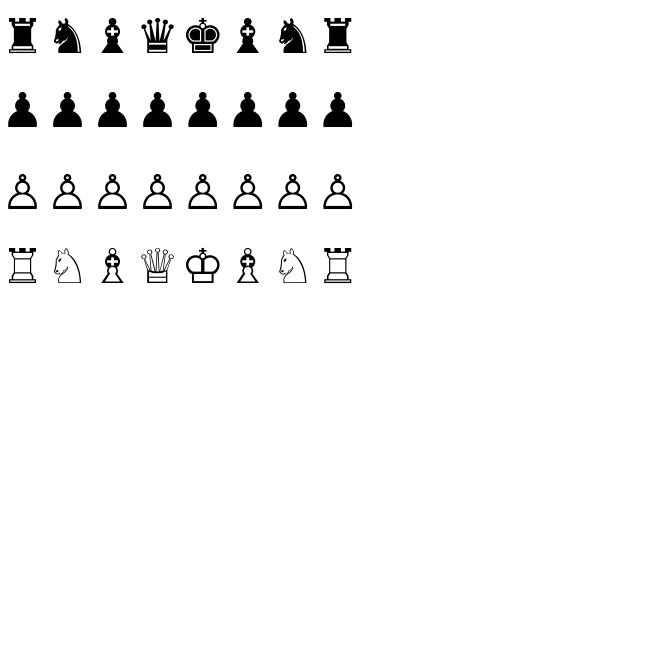
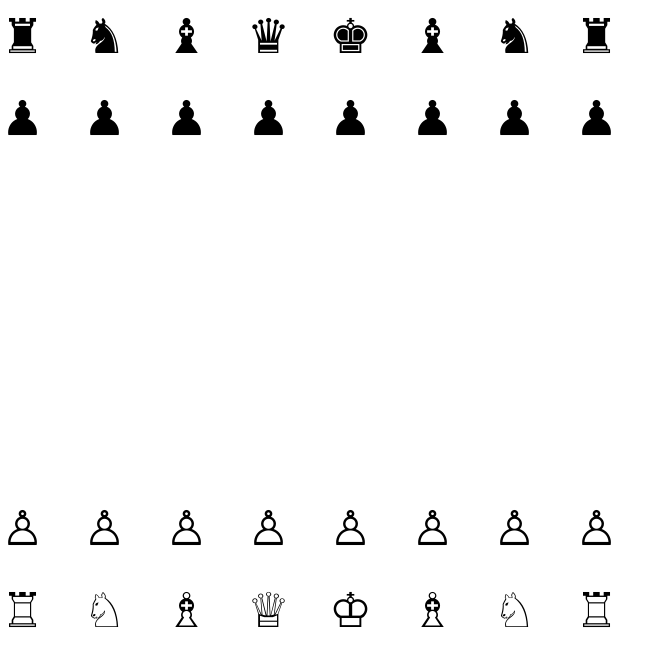
Before and after one commit to gabjuh/chess-react, a React (Vite) app: page / in a window 1280 px wide. Shown: the top 666 px of the page, without its empty margins (0-666 px from the left). Built offline with nearby package versions, Linux system fonts and the light colour scheme.

Commit message:
create Piece component split field to field and piece

```diff
--- a/src/conponents/Board.tsx
+++ b/src/conponents/Board.tsx
@@ -1,6 +1,7 @@
 import { useState } from 'react';
 
 import Field from './Field';
+import Piece from './Piece';
 
 import type { ChessPiece } from '../App';
 interface BoardType {
@@ -48,6 +49,7 @@ const possibleMoves = {
 const Board: React.FC<BoardType> = ({ gameState }) => {
   // This setting can hide or show the coords for dev purposes
   const isShowingCoords: boolean = false;
+  const fieldSize: number = 80;
 
   // States for holding the selected piece and its possible moves
   const [selectedPiece, setSelectedPiece] = useState<number[]>([]);
@@ -72,6 +74,37 @@ const Board: React.FC<BoardType> = ({ gameState }) => {
   };
 
   return (
+    <>
+      {/* Overlay */}
+      <div
+        style={{
+          width: `${8 * fieldSize + 8 * 2}px`,
+          height: `${8 * fieldSize + 8 * 2}px`
+        }}
+        className="absolute top-0 mx-auto left-0 right-0 z-10">
+          {gameState.map((row, i) => (
+            <tr key={i}>
+              {row.map((piece, j) => (
+                <td key={j} className="chess-piece">
+                  <Piece
+                    piece={piece}
+                    coords={[i, j]}
+                    isSelected={selectedPiece.toString() === [i, j].toString()}
+                    handlePieceClick={handlePieceClick}
+                    isHighlighted={possibleCoords.some(
+                      (coord) => coord[0] === i && coord[1] === j
+                    )}
+                    isMoveable={possibleCoords.length > 0}
+                    fieldSize={fieldSize}
+                  />
+                </td>
+              ))}
+            </tr>
+          ))}
+
+      </div>
+
+      {/* Board */}
       <table className="mx-auto mt-0">
         <tbody>
           {gameState.map((row, i) => (
@@ -79,16 +112,10 @@ const Board: React.FC<BoardType> = ({ gameState }) => {
               {row.map((piece, j) => (
                 <td key={j} className="chess-piece">
                   <Field
-                  piece={piece}
                     isDark={i % 2 === 0 ? j % 2 !== 0 : j % 2 === 0}
                     coords={[i, j]}
-                  isSelected={selectedPiece.toString() === [i, j].toString()}
-                  handlePieceClick={handlePieceClick}
-                  isHighlighted={possibleCoords.some(
-                    (coord) => coord[0] === i && coord[1] === j
-                  )}
                     isShowingChords={isShowingCoords}
-                  isMoveable={possibleCoords.length > 0}
+                    fieldSize={fieldSize}
                   />
                 </td>
               ))}
@@ -96,6 +123,7 @@ const Board: React.FC<BoardType> = ({ gameState }) => {
           ))}
         </tbody>
       </table>
+    </>
   );
 };
 
--- a/src/conponents/Field.tsx
+++ b/src/conponents/Field.tsx
@@ -1,49 +1,28 @@
-import type { ChessPiece } from '../App';
 
-interface FieldType  {
-  piece: ChessPiece;
+interface Field  {
   isDark: boolean;
   coords: number[];
-  isSelected: boolean;
-  handlePieceClick: (coords: number[]) => void;
-  isHighlighted: boolean;
   isShowingChords: boolean;
-  isMoveable: boolean;
+  fieldSize: number;
 }
 
-const Field: React.FC<FieldType> = ({
-  piece,
+const Field: React.FC<Field> = ({
   isDark,
   coords,
-  isSelected,
-  handlePieceClick,
-  isHighlighted,
   isShowingChords,
-  isMoveable,
+  fieldSize
 }) => {
-
-  // This handler sets the clicked pieces coords, if there is one
-  // and removes selection, if we click on an empty field
-  const clickHandler = () => {
-    handlePieceClick(piece ? coords : []);
-    // Here should we add the method for moving the piece
-    isHighlighted && console.log(`Move piece here: ${coords}`);
-  }
 
   return (
     <div
-      onClick={clickHandler}
-      className={`select-none relative w-20 h-20 text-white text-center box-border transition-all ease-in-out duration-150 ${piece ? 'cursor-pointer hover:bg-gray-400' : ''} ${isDark ? 'bg-gray-600' : 'bg-gray-500'} ${isHighlighted ? 'cursor-pointer before:bg-green-600 before:opacity-30 before:content-[""] before:w-full before:h-full before:block' : ''} `}>
+      style={{
+        width: `${fieldSize}px`,
+        height: `${fieldSize}px`
+      }}
+      className={`select-none relative text-white text-center box-border transition-all ease-in-out duration-150 ${isDark ? 'bg-gray-600' : 'bg-gray-500'} `}>
 
       {/* It shows coords for dev purposes, if enabled */}
       {isShowingChords && <div className="absolute text-[.8rem] right-1 top-1">{`[${coords[0]}/${coords[1]}]`}</div>}
-
-      {/* Overlay for border */}
-      <div className={`block absolute transition-all duration-150 ease-in-out ${isSelected ? isMoveable ? 'border-[9px] border-green-400' : 'border-[9px] border-orange-400' : ''} w-full h-full`}></div>
-
-      {/* Piece with transition effects */}
-      <span className={`block transition-all duration-150 ease-in-out ${isSelected && isMoveable  ? 'translate-y-[-4px] scale-[1.15] rotate-[8deg] drop-shadow-[0_5px_5px_rgba(0,0,0,0.6)]' : ''}`}>{piece}</span>
-
     </div>
   )
 }
--- /dev/null
+++ b/src/conponents/Piece.tsx
@@ -0,0 +1,50 @@
+import { ChessPiece } from '../App';
+
+interface Piece {
+  piece: ChessPiece;
+  coords: number[];
+  isSelected: boolean;
+  handlePieceClick: (coords: number[]) => void;
+  isHighlighted: boolean;
+  isMoveable: boolean;
+  fieldSize: number;
+}
+
+const Piece: React.FC<Piece> = ({
+  piece,
+  coords,
+  isSelected,
+  handlePieceClick,
+  isHighlighted,
+  isMoveable,
+  fieldSize
+}) => {
+
+  // This handler sets the clicked pieces coords, if there is one
+  // and removes selection, if we click on an empty field
+  const clickHandler = () => {
+    handlePieceClick(piece ? coords : []);
+    // Here should we add the method for moving the piece
+    isHighlighted && console.log(`Move piece here: ${coords}`);
+  }
+
+  return (
+    <div
+      onClick={clickHandler}
+      style={{
+        width: `${fieldSize}px`,
+        height: `${fieldSize}px`
+      }}
+      className={`select-none relative text-white text-center box-border transition-all ease-in-out duration-150 ${piece ? 'cursor-pointer hover:bg-gray-400 hover:bg-opacity-30' : ''}  ${isHighlighted ? 'cursor-pointer before:bg-green-600 before:opacity-30 before:content-[""] before:w-full before:h-full before:block' : ''} `}>
+
+      {/* Overlay for border */}
+      <div className={`block absolute transition-all duration-150 ease-in-out ${isSelected ? isMoveable ? 'border-[9px] border-green-400' : 'border-[9px] border-orange-400' : ''} w-full h-full`}></div>
+
+      {/* Piece with transition effects */}
+      <span className={`block transition-all duration-150 ease-in-out ${isSelected && isMoveable  ? 'translate-y-[-4px] scale-[1.15] rotate-[8deg] drop-shadow-[0_5px_5px_rgba(0,0,0,0.6)]' : ''}`}>{piece}</span>
+
+    </div>
+  )
+}
+
+export default Piece
```
Lines whose indentation alone changed are shown as unchanged.
